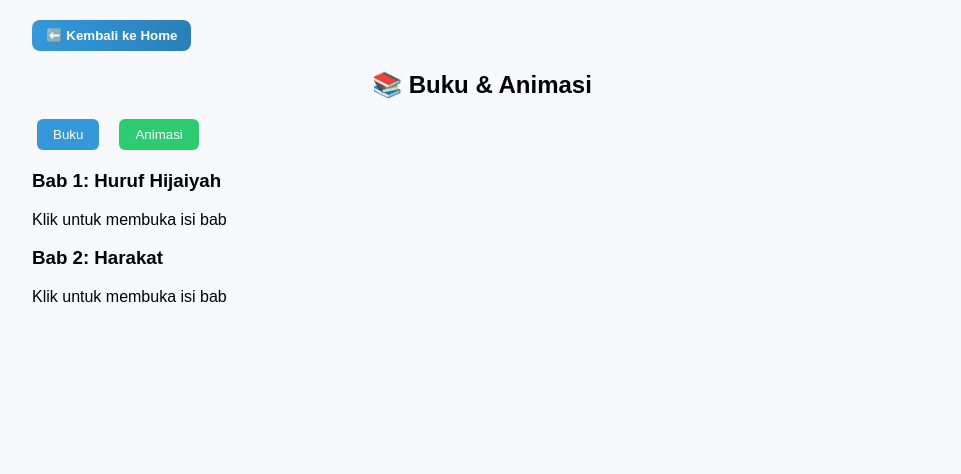
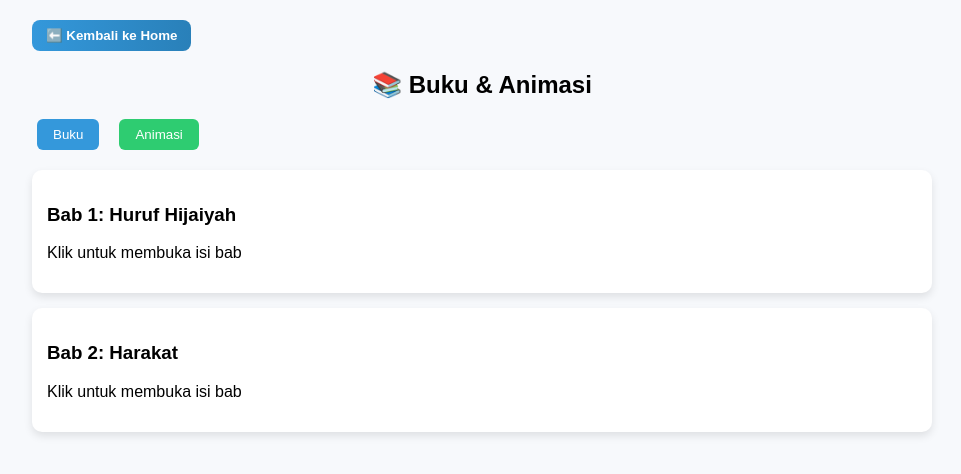
Before and after one commit to sptryogi/alquran-pwa, a React (Vite) app in the folder frontend/: page /book in a window 1280 px wide. Shown: the top 474 px of the page, without its empty margins (158-1119 px from the left). Built offline with nearby package versions, Linux system fonts and the light colour scheme.

Commit message:
Update styles.css

```diff
--- a/frontend/src/styles.css
+++ b/frontend/src/styles.css
@@ -596,3 +596,22 @@ button:hover {
   bottom: auto;
   left: auto;
 }
+
+/* ---- KONTEN BUKU ----*/
+.chapter-card-konten {
+  background: #fff;
+  border-radius: 10px;
+  box-shadow: 0 4px 8px rgba(0,0,0,0.1);
+  padding: 15px;
+  margin-bottom: 15px;
+  transition: transform 0.2s;
+}
+.chapter-card-konten:hover {
+  transform: scale(1.02);
+}
+
+.pdf-viewer canvas {
+  border-radius: 12px;
+  box-shadow: 0 4px 10px rgba(0,0,0,0.2);
+  margin: 10px auto;
+}
```
